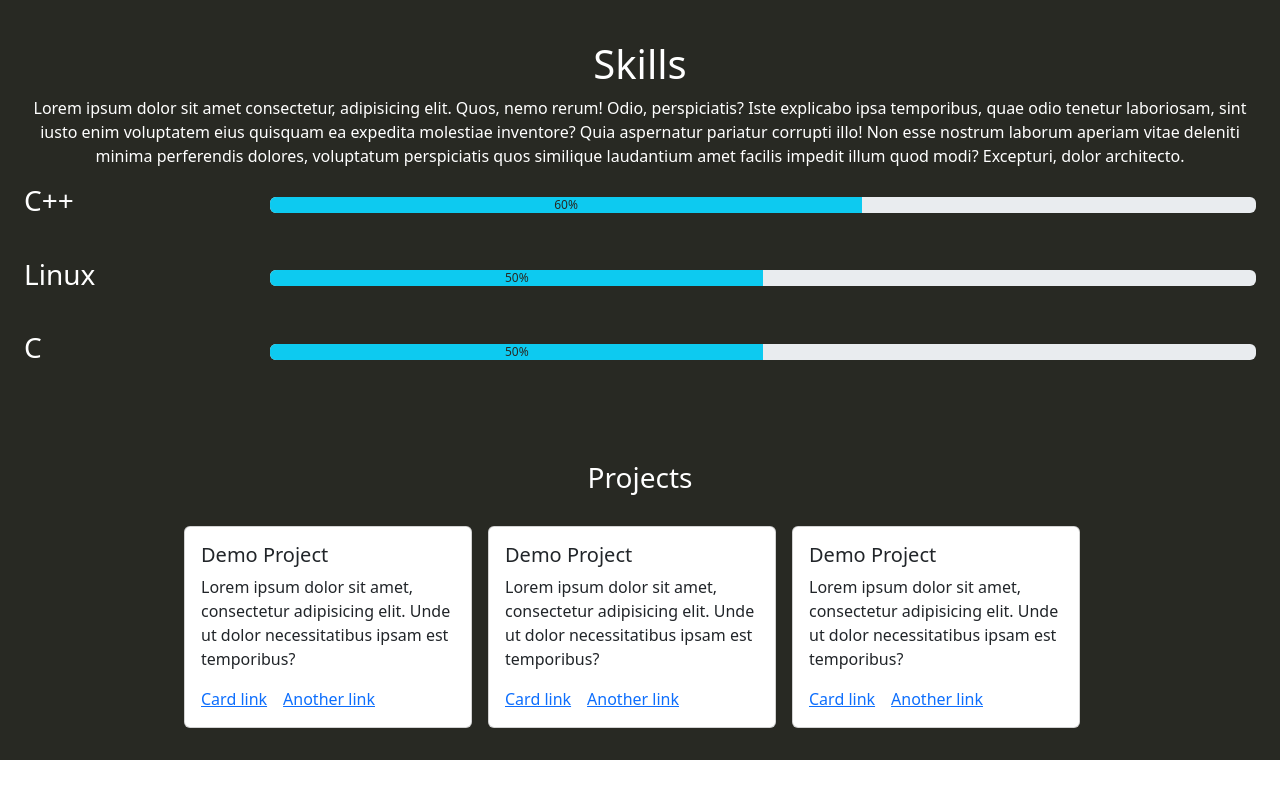
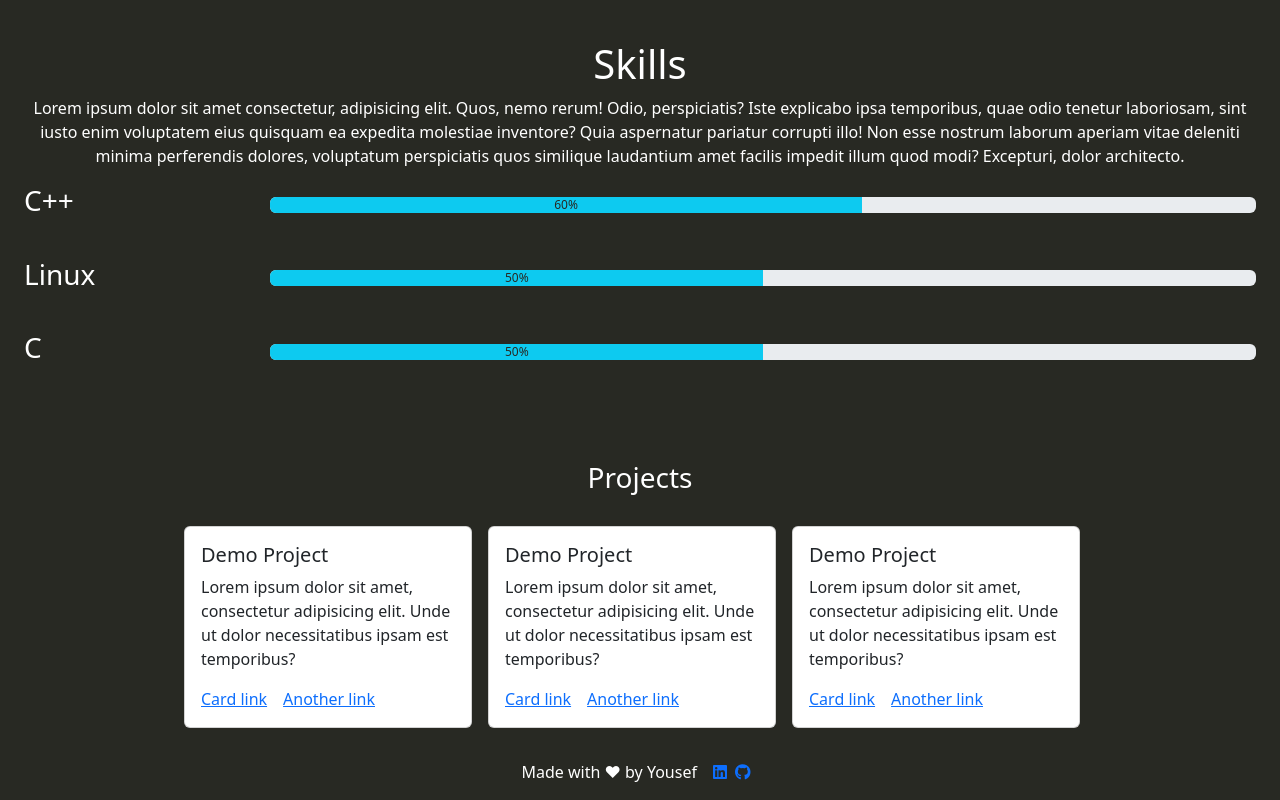
Before and after one commit to yousef8/iti-Angular-course, an Angular app: page / in a window 1280 px wide. Shown: the part 1024-1824 px from the top of the page. Before the commit the page ends 1784 px from the top, so only its background shows below. Built offline with nearby package versions, Linux system fonts and the light colour scheme.

Commit message:
Add footer section

```diff
--- a/src/app/app.component.html
+++ b/src/app/app.component.html
@@ -2,3 +2,4 @@
 <app-bio></app-bio>
 <app-skills></app-skills>
 <app-projects></app-projects>
+<app-footer></app-footer>
--- a/src/app/app.component.ts
+++ b/src/app/app.component.ts
@@ -3,11 +3,12 @@ import { HeroComponent } from './hero/hero.component';
 import { BioComponent } from './bio/bio.component';
 import { SkillsComponent } from './skills/skills.component';
 import { ProjectsComponent } from './projects/projects.component';
+import { FooterComponent } from './footer/footer.component';
 
 @Component({
   selector: 'app-root',
   standalone: true,
-  imports: [HeroComponent, BioComponent, SkillsComponent, ProjectsComponent],
+  imports: [HeroComponent, BioComponent, SkillsComponent, ProjectsComponent, FooterComponent],
   templateUrl: './app.component.html',
   styleUrl: './app.component.css'
 })
--- /dev/null
+++ b/src/app/footer/footer.component.css
@@ -0,0 +1,16 @@
+#footer {
+    background-color: #282923;
+    color: white;
+    display: flex;
+    flex-flow: row nowrap;
+    justify-content: center;
+    animation-fill-mode: center;
+}
+
+#footer p {
+    margin-right: 1rem;
+}
+
+#footer a {
+    margin-right: .5rem;
+}
--- /dev/null
+++ b/src/app/footer/footer.component.html
@@ -0,0 +1,5 @@
+<div id="footer">
+    <p> Made with &#10084; by Yousef </p>
+    <a href="https://www.linkedin.com/in/el-yousef" target="_blank"><i class="fa-brands fa-linkedin"></i></a>
+    <a href="https://github.com/yousef8" target="_blank"><i class="fa-brands fa-github"></i></a>
+</div>
```
Also changed, not shown: src/app/footer/footer.component.ts (added, +12 -0 lines), 1 other file (tests, documents, lock files or other folders).
